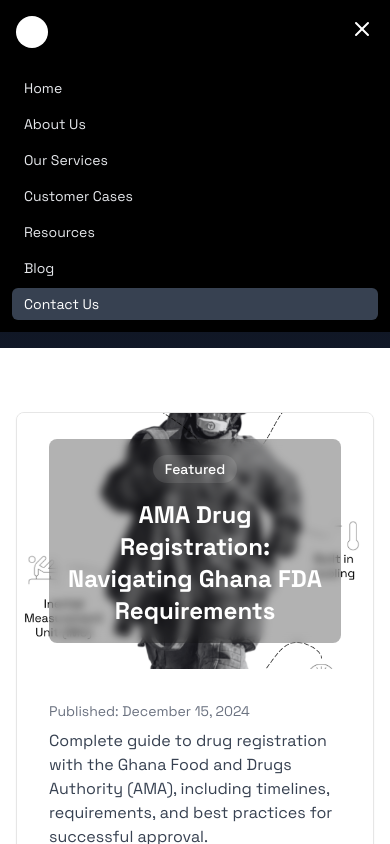
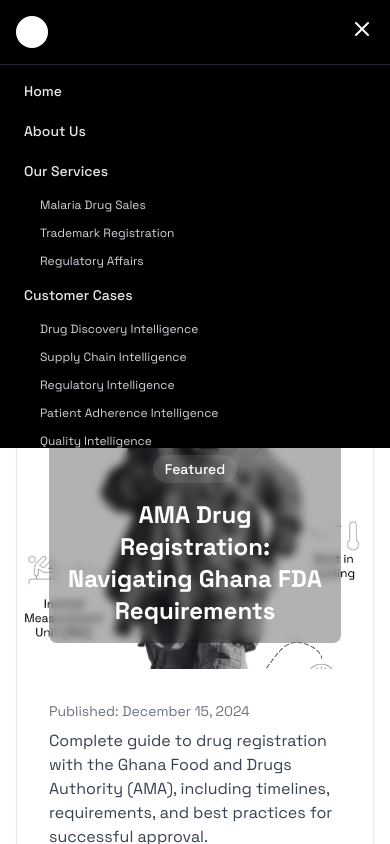
Before and after one commit to britoniapharmacy/britoniapharmacy, a React (Vite) app: page /blog in a window 390 px wide. Both pictures are taken after a click on the button 362 px from the left and 28 px from the top of the page. Shown: the top 844 px of the page. Built offline with nearby package versions, Linux system fonts and the light colour scheme.

Commit message:
Update menu functionality
Update all menu items to be clickable and ensure proper navigation.

```diff
--- a/src/components/Navbar.tsx
+++ b/src/components/Navbar.tsx
@@ -77,32 +77,34 @@ const Navbar = () => {
                     Our Services
                   </NavigationMenuTrigger>
                   <NavigationMenuContent>
+                    <div className="bg-white shadow-lg border border-gray-200 rounded-lg z-50">
                       <ul className="grid gap-3 p-4 w-[400px]">
                         <li>
-                        <a href="#features" className="block p-3 space-y-1 rounded-md hover:bg-gray-100" onClick={() => scrollToSection('features')}>
-                          <div className="font-medium">Malaria Drug Sales</div>
+                          <a href="#features" className="block p-3 space-y-1 rounded-md hover:bg-gray-100 transition-colors" onClick={() => scrollToSection('features')}>
+                            <div className="font-medium text-gray-900">Malaria Drug Sales</div>
                             <p className="text-sm text-gray-500">Quality ACT drugs for government agencies</p>
                           </a>
                         </li>
                         <li>
-                        <a href="#features" className="block p-3 space-y-1 rounded-md hover:bg-gray-100" onClick={() => scrollToSection('features')}>
-                          <div className="font-medium">Trademark Registration</div>
+                          <a href="#features" className="block p-3 space-y-1 rounded-md hover:bg-gray-100 transition-colors" onClick={() => scrollToSection('features')}>
+                            <div className="font-medium text-gray-900">Trademark Registration</div>
                             <p className="text-sm text-gray-500">ARIPO and Madrid Protocol services</p>
                           </a>
                         </li>
                         <li>
-                        <a href="#features" className="block p-3 space-y-1 rounded-md hover:bg-gray-100" onClick={() => scrollToSection('features')}>
-                          <div className="font-medium">Regulatory Affairs</div>
+                          <a href="#features" className="block p-3 space-y-1 rounded-md hover:bg-gray-100 transition-colors" onClick={() => scrollToSection('features')}>
+                            <div className="font-medium text-gray-900">Regulatory Affairs</div>
                             <p className="text-sm text-gray-500">WAHO, AMA, WHO, and ECOWAS compliance</p>
                           </a>
                         </li>
                         <li>
-                        <a href="#features" className="block p-3 space-y-1 rounded-md hover:bg-gray-100" onClick={() => scrollToSection('features')}>
-                          <div className="font-medium">Pan-African Coverage</div>
+                          <a href="#features" className="block p-3 space-y-1 rounded-md hover:bg-gray-100 transition-colors" onClick={() => scrollToSection('features')}>
+                            <div className="font-medium text-gray-900">Pan-African Coverage</div>
                             <p className="text-sm text-gray-500">Comprehensive pharmaceutical consulting</p>
                           </a>
                         </li>
                       </ul>
+                    </div>
                   </NavigationMenuContent>
                 </NavigationMenuItem>
 
@@ -111,38 +113,40 @@ const Navbar = () => {
                     Customer Cases
                   </NavigationMenuTrigger>
                   <NavigationMenuContent>
+                    <div className="bg-white shadow-lg border border-gray-200 rounded-lg z-50">
                       <ul className="grid gap-3 p-4 w-[400px]">
                         <li>
-                        <Link to="/projects/drug-discovery" className="block p-3 space-y-1 rounded-md hover:bg-gray-100">
-                          <div className="font-medium">Drug Discovery Intelligence</div>
+                          <Link to="/projects/drug-discovery" className="block p-3 space-y-1 rounded-md hover:bg-gray-100 transition-colors">
+                            <div className="font-medium text-gray-900">Drug Discovery Intelligence</div>
                             <p className="text-sm text-gray-500">AI-powered pharmaceutical research and development</p>
                           </Link>
                         </li>
                         <li>
-                        <Link to="/projects/supply-chain" className="block p-3 space-y-1 rounded-md hover:bg-gray-100">
-                          <div className="font-medium">Supply Chain Intelligence</div>
+                          <Link to="/projects/supply-chain" className="block p-3 space-y-1 rounded-md hover:bg-gray-100 transition-colors">
+                            <div className="font-medium text-gray-900">Supply Chain Intelligence</div>
                             <p className="text-sm text-gray-500">Smart distribution and inventory management</p>
                           </Link>
                         </li>
                         <li>
-                        <Link to="/projects/regulatory-intelligence" className="block p-3 space-y-1 rounded-md hover:bg-gray-100">
-                          <div className="font-medium">Regulatory Intelligence</div>
+                          <Link to="/projects/regulatory-intelligence" className="block p-3 space-y-1 rounded-md hover:bg-gray-100 transition-colors">
+                            <div className="font-medium text-gray-900">Regulatory Intelligence</div>
                             <p className="text-sm text-gray-500">Compliance tracking and regulatory analysis</p>
                           </Link>
                         </li>
                         <li>
-                        <Link to="/projects/patient-adherence" className="block p-3 space-y-1 rounded-md hover:bg-gray-100">
-                          <div className="font-medium">Patient Adherence Intelligence</div>
+                          <Link to="/projects/patient-adherence" className="block p-3 space-y-1 rounded-md hover:bg-gray-100 transition-colors">
+                            <div className="font-medium text-gray-900">Patient Adherence Intelligence</div>
                             <p className="text-sm text-gray-500">Treatment monitoring and patient engagement</p>
                           </Link>
                         </li>
                         <li>
-                        <Link to="/projects/quality-intelligence" className="block p-3 space-y-1 rounded-md hover:bg-gray-100">
-                          <div className="font-medium">Quality Intelligence</div>
+                          <Link to="/projects/quality-intelligence" className="block p-3 space-y-1 rounded-md hover:bg-gray-100 transition-colors">
+                            <div className="font-medium text-gray-900">Quality Intelligence</div>
                             <p className="text-sm text-gray-500">Quality assurance and manufacturing optimization</p>
                           </Link>
                         </li>
                       </ul>
+                    </div>
                   </NavigationMenuContent>
                 </NavigationMenuItem>
 
@@ -151,26 +155,28 @@ const Navbar = () => {
                     Resources
                   </NavigationMenuTrigger>
                   <NavigationMenuContent>
+                    <div className="bg-white shadow-lg border border-gray-200 rounded-lg z-50">
                       <ul className="grid gap-3 p-4 w-[400px]">
                         <li>
-                        <Link to="/resources" className="block p-3 space-y-1 rounded-md hover:bg-gray-100">
-                          <div className="font-medium">Download Center</div>
+                          <Link to="/resources" className="block p-3 space-y-1 rounded-md hover:bg-gray-100 transition-colors">
+                            <div className="font-medium text-gray-900">Download Center</div>
                             <p className="text-sm text-gray-500">Regulatory guides and documentation</p>
                           </Link>
                         </li>
                         <li>
-                        <Link to="/blog" className="block p-3 space-y-1 rounded-md hover:bg-gray-100">
-                          <div className="font-medium">Blog & Insights</div>
+                          <Link to="/blog" className="block p-3 space-y-1 rounded-md hover:bg-gray-100 transition-colors">
+                            <div className="font-medium text-gray-900">Blog & Insights</div>
                             <p className="text-sm text-gray-500">Industry trends and expert analysis</p>
                           </Link>
                         </li>
                         <li>
-                        <a href="#faq" className="block p-3 space-y-1 rounded-md hover:bg-gray-100" onClick={() => scrollToSection('faq')}>
-                          <div className="font-medium">FAQ</div>
+                          <a href="#faq" className="block p-3 space-y-1 rounded-md hover:bg-gray-100 transition-colors" onClick={() => scrollToSection('faq')}>
+                            <div className="font-medium text-gray-900">FAQ</div>
                             <p className="text-sm text-gray-500">Frequently asked questions</p>
                           </a>
                         </li>
                       </ul>
+                    </div>
                   </NavigationMenuContent>
                 </NavigationMenuItem>
 
@@ -193,47 +199,84 @@ const Navbar = () => {
         </div>
       </div>
 
-      {/* Mobile Navigation Menu - Reduced height and simplified */}
-      <div className={cn("md:hidden transition-all duration-300 overflow-hidden w-full", isMenuOpen ? "max-h-80 opacity-100" : "max-h-0 opacity-0")}>
-        <div className={cn("px-3 pt-2 pb-3 space-y-1 shadow-sm overflow-y-auto max-h-80", isScrolled ? "bg-white" : "bg-black")}>
-          <Link to="/" className={cn("block px-3 py-1.5 rounded-md text-sm", isScrolled ? "text-gray-700 hover:bg-gray-50" : "text-gray-200 hover:bg-gray-900")} onClick={() => {
+      {/* Mobile Navigation Menu */}
+      <div className={cn("md:hidden transition-all duration-300 overflow-hidden w-full", isMenuOpen ? "max-h-96 opacity-100" : "max-h-0 opacity-0")}>
+        <div className={cn("px-3 pt-2 pb-3 space-y-1 shadow-lg overflow-y-auto max-h-96 border-t", isScrolled ? "bg-white border-gray-200" : "bg-black border-gray-800")}>
+          <Link to="/" className={cn("block px-3 py-2 rounded-md text-sm font-medium", isScrolled ? "text-gray-700 hover:bg-gray-50" : "text-gray-200 hover:bg-gray-900")} onClick={() => {
             setIsMenuOpen(false);
             window.scrollTo(0, 0);
           }}>
             Home
           </Link>
 
-          <Link to="/about" className={cn("block px-3 py-1.5 rounded-md text-sm", isScrolled ? "text-gray-700 hover:bg-gray-50" : "text-gray-200 hover:bg-gray-900")} onClick={() => {
+          <Link to="/about" className={cn("block px-3 py-2 rounded-md text-sm font-medium", isScrolled ? "text-gray-700 hover:bg-gray-50" : "text-gray-200 hover:bg-gray-900")} onClick={() => {
             setIsMenuOpen(false);
             window.scrollTo(0, 0);
           }}>
             About Us
           </Link>
 
-          {/* Services link */}
-          <button onClick={() => scrollToSection('features')} className={cn("block w-full text-left px-3 py-1.5 rounded-md text-sm", isScrolled ? "text-gray-700 hover:bg-gray-50" : "text-gray-200 hover:bg-gray-900")}>
+          {/* Services submenu */}
+          <div className="space-y-1">
+            <div className={cn("px-3 py-2 text-sm font-medium", isScrolled ? "text-gray-700" : "text-gray-200")}>
               Our Services
+            </div>
+            <div className="ml-4 space-y-1">
+              <button onClick={() => scrollToSection('features')} className={cn("block w-full text-left px-3 py-1 rounded-md text-xs", isScrolled ? "text-gray-600 hover:bg-gray-50" : "text-gray-300 hover:bg-gray-900")}>
+                Malaria Drug Sales
               </button>
+              <button onClick={() => scrollToSection('features')} className={cn("block w-full text-left px-3 py-1 rounded-md text-xs", isScrolled ? "text-gray-600 hover:bg-gray-50" : "text-gray-300 hover:bg-gray-900")}>
+                Trademark Registration
+              </button>
+              <button onClick={() => scrollToSection('features')} className={cn("block w-full text-left px-3 py-1 rounded-md text-xs", isScrolled ? "text-gray-600 hover:bg-gray-50" : "text-gray-300 hover:bg-gray-900")}>
+                Regulatory Affairs
+              </button>
+            </div>
+          </div>
 
-          <button onClick={() => scrollToSection('projects')} className={cn("block w-full text-left px-3 py-1.5 rounded-md text-sm", isScrolled ? "text-gray-700 hover:bg-gray-50" : "text-gray-200 hover:bg-gray-900")}>
+          {/* Customer Cases submenu */}
+          <div className="space-y-1">
+            <div className={cn("px-3 py-2 text-sm font-medium", isScrolled ? "text-gray-700" : "text-gray-200")}>
               Customer Cases
+            </div>
+            <div className="ml-4 space-y-1">
+              <Link to="/projects/drug-discovery" className={cn("block px-3 py-1 rounded-md text-xs", isScrolled ? "text-gray-600 hover:bg-gray-50" : "text-gray-300 hover:bg-gray-900")} onClick={() => setIsMenuOpen(false)}>
+                Drug Discovery Intelligence
+              </Link>
+              <Link to="/projects/supply-chain" className={cn("block px-3 py-1 rounded-md text-xs", isScrolled ? "text-gray-600 hover:bg-gray-50" : "text-gray-300 hover:bg-gray-900")} onClick={() => setIsMenuOpen(false)}>
+                Supply Chain Intelligence
+              </Link>
+              <Link to="/projects/regulatory-intelligence" className={cn("block px-3 py-1 rounded-md text-xs", isScrolled ? "text-gray-600 hover:bg-gray-50" : "text-gray-300 hover:bg-gray-900")} onClick={() => setIsMenuOpen(false)}>
+                Regulatory Intelligence
+              </Link>
+              <Link to="/projects/patient-adherence" className={cn("block px-3 py-1 rounded-md text-xs", isScrolled ? "text-gray-600 hover:bg-gray-50" : "text-gray-300 hover:bg-gray-900")} onClick={() => setIsMenuOpen(false)}>
+                Patient Adherence Intelligence
+              </Link>
+              <Link to="/projects/quality-intelligence" className={cn("block px-3 py-1 rounded-md text-xs", isScrolled ? "text-gray-600 hover:bg-gray-50" : "text-gray-300 hover:bg-gray-900")} onClick={() => setIsMenuOpen(false)}>
+                Quality Intelligence
+              </Link>
+            </div>
+          </div>
+
+          {/* Resources submenu */}
+          <div className="space-y-1">
+            <div className={cn("px-3 py-2 text-sm font-medium", isScrolled ? "text-gray-700" : "text-gray-200")}>
+              Resources
+            </div>
+            <div className="ml-4 space-y-1">
+              <Link to="/resources" className={cn("block px-3 py-1 rounded-md text-xs", isScrolled ? "text-gray-600 hover:bg-gray-50" : "text-gray-300 hover:bg-gray-900")} onClick={() => setIsMenuOpen(false)}>
+                Download Center
+              </Link>
+              <Link to="/blog" className={cn("block px-3 py-1 rounded-md text-xs", isScrolled ? "text-gray-600 hover:bg-gray-50" : "text-gray-300 hover:bg-gray-900")} onClick={() => setIsMenuOpen(false)}>
+                Blog & Insights
+              </Link>
+              <button onClick={() => scrollToSection('faq')} className={cn("block w-full text-left px-3 py-1 rounded-md text-xs", isScrolled ? "text-gray-600 hover:bg-gray-50" : "text-gray-300 hover:bg-gray-900")}>
+                FAQ
               </button>
+            </div>
+          </div>
 
-          <Link to="/resources" className={cn("block px-3 py-1.5 rounded-md text-sm", isScrolled ? "text-gray-700 hover:bg-gray-50" : "text-gray-200 hover:bg-gray-900")} onClick={() => {
-            setIsMenuOpen(false);
-            window.scrollTo(0, 0);
-          }}>
-            Resources
-          </Link>
-
-          <Link to="/blog" className={cn("block px-3 py-1.5 rounded-md text-sm", isScrolled ? "text-gray-700 hover:bg-gray-50" : "text-gray-200 hover:bg-gray-900")} onClick={() => {
-            setIsMenuOpen(false);
-            window.scrollTo(0, 0);
-          }}>
-            Blog
-          </Link>
-
-          <button onClick={() => scrollToSection('contact')} className={cn("block w-full text-left px-3 py-1.5 rounded-md text-sm", isScrolled ? "text-gray-700 bg-gray-200 hover:bg-gray-300" : "text-white bg-gray-700 hover:bg-gray-600")}>
+          <button onClick={() => scrollToSection('contact')} className={cn("block w-full text-left px-3 py-2 rounded-md text-sm font-medium mt-2", isScrolled ? "text-white bg-gray-700 hover:bg-gray-800" : "text-black bg-white hover:bg-gray-100")}>
             Contact Us
           </button>
         </div>
```
Lines whose indentation alone changed are shown as unchanged.
